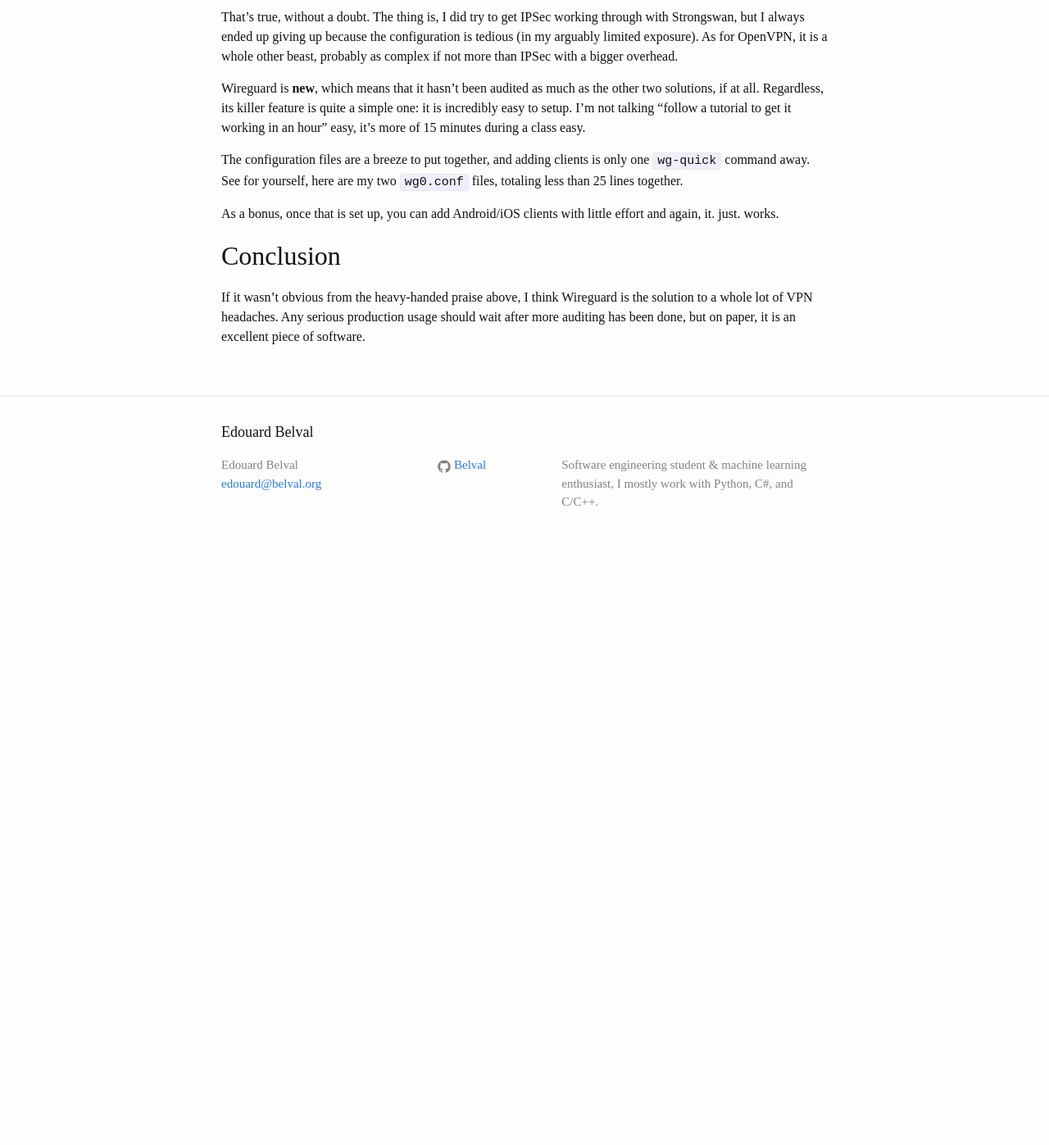
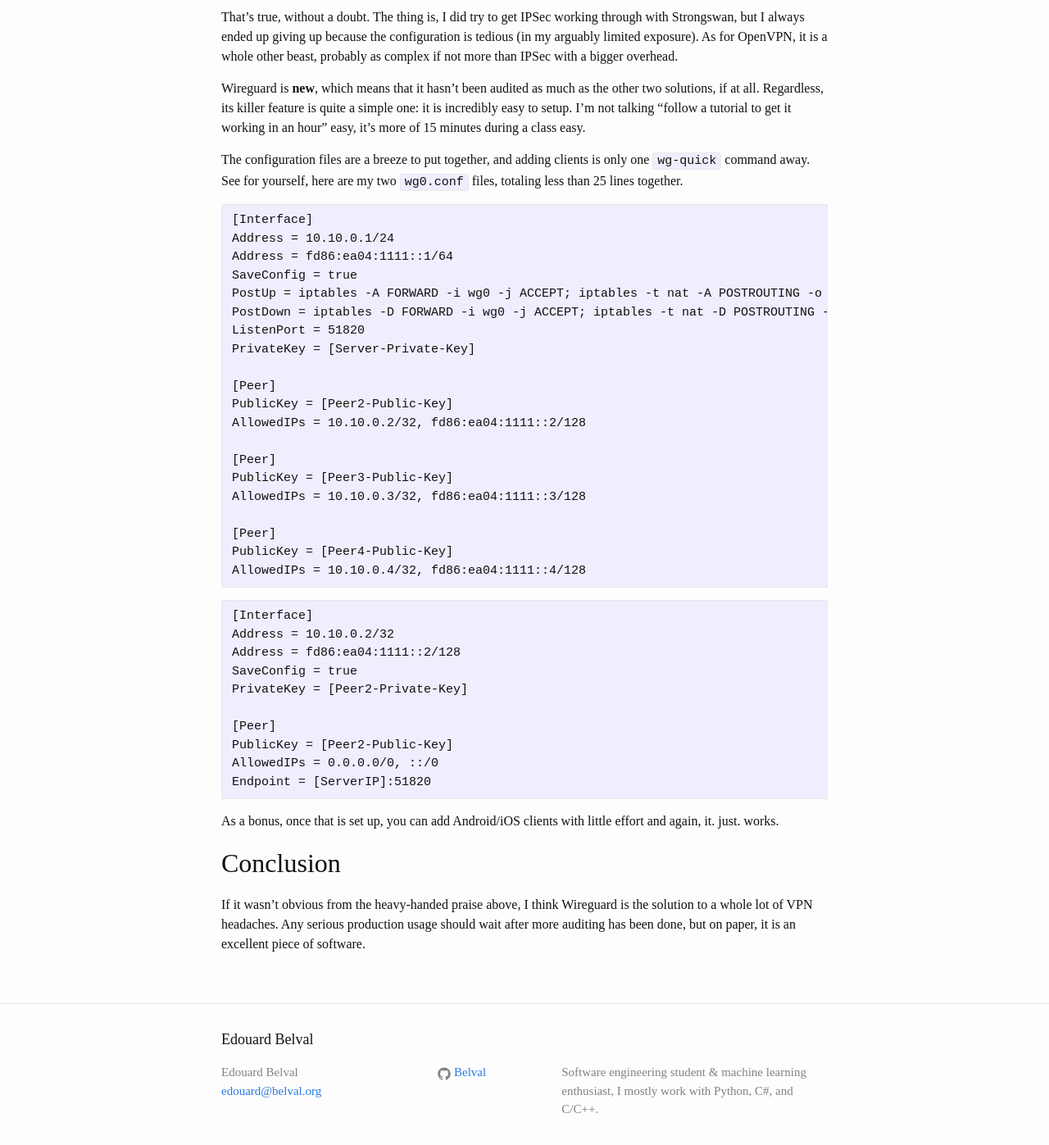
Before and after one commit to Belval/belval.github.io, a Jekyll site: the page built from _posts/2020-02-10-wireguard-is-awesome.markdown, in a window 1280 px wide and 1400 px high, scrolled down 701 px. Shown: the top 1397 px of the window at 82% size. Built offline with Jekyll 4.4.1, drawn with Linux system fonts in a browser that asks for light colours; before the commit the page ends 1385 px from its top, so only the background shows below that.

Commit message:
Add config

````diff
--- a/_posts/2020-02-10-wireguard-is-awesome.markdown
+++ b/_posts/2020-02-10-wireguard-is-awesome.markdown
@@ -23,6 +23,42 @@ Wireguard is **new**, which means that it hasn't been audited as much as the oth
 
 The configuration files are a breeze to put together, and adding clients is only one `wg-quick` command away. See for yourself, here are my two `wg0.conf` files, totaling less than 25 lines together.
 
+```
+[Interface]
+Address = 10.10.0.1/24
+Address = fd86:ea04:1111::1/64
+SaveConfig = true
+PostUp = iptables -A FORWARD -i wg0 -j ACCEPT; iptables -t nat -A POSTROUTING -o eth0 -j MASQUERADE; ip6tables -A FORWARD -i wg0 -j ACCEPT; ip6tables -t nat -A POSTROUTING -o eth0 -j MASQUERADE
+PostDown = iptables -D FORWARD -i wg0 -j ACCEPT; iptables -t nat -D POSTROUTING -o eth0 -j MASQUERADE; ip6tables -D FORWARD -i wg0 -j ACCEPT; ip6tables -t nat -D POSTROUTING -o eth0 -j MASQUERADE
+ListenPort = 51820
+PrivateKey = [Server-Private-Key]
+
+[Peer]
+PublicKey = [Peer2-Public-Key]
+AllowedIPs = 10.10.0.2/32, fd86:ea04:1111::2/128
+
+[Peer]
+PublicKey = [Peer3-Public-Key]
+AllowedIPs = 10.10.0.3/32, fd86:ea04:1111::3/128
+
+[Peer]
+PublicKey = [Peer4-Public-Key]
+AllowedIPs = 10.10.0.4/32, fd86:ea04:1111::4/128
+```
+
+```
+[Interface]
+Address = 10.10.0.2/32
+Address = fd86:ea04:1111::2/128
+SaveConfig = true
+PrivateKey = [Peer2-Private-Key]
+
+[Peer]
+PublicKey = [Peer2-Public-Key]
+AllowedIPs = 0.0.0.0/0, ::/0
+Endpoint = [ServerIP]:51820
+```
+
 As a bonus, once that is set up, you can add Android/iOS clients with little effort and again, it. just. works.
 
 ## Conclusion
````
